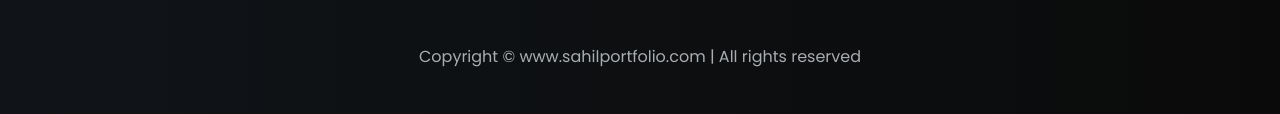
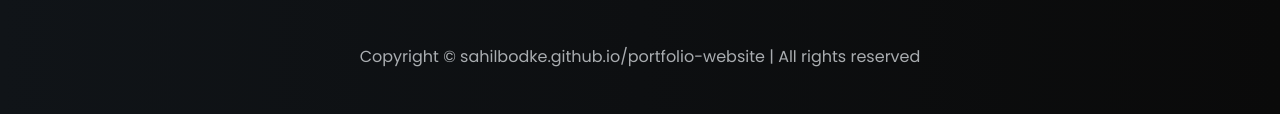
Before and after one commit to SahilBodke/portfolio-website, a website: page index.html in a window 1280 px wide. Shown: the part 1794-1908 px from the top of the page. Drawn offline with nearby package versions, Linux system fonts and the light colour scheme.

Commit message:
Updated footer

```diff
--- a/index.html
+++ b/index.html
@@ -179,7 +179,7 @@
                 </div>
             </div>
             <div class="text-center text-body-secondary mt-4">
-                Copyright &copy; www.sahilportfolio.com | All rights reserved
+                Copyright &copy; sahilbodke.github.io/portfolio-website | All rights reserved
             </div>
         </div>
     </footer>
```
